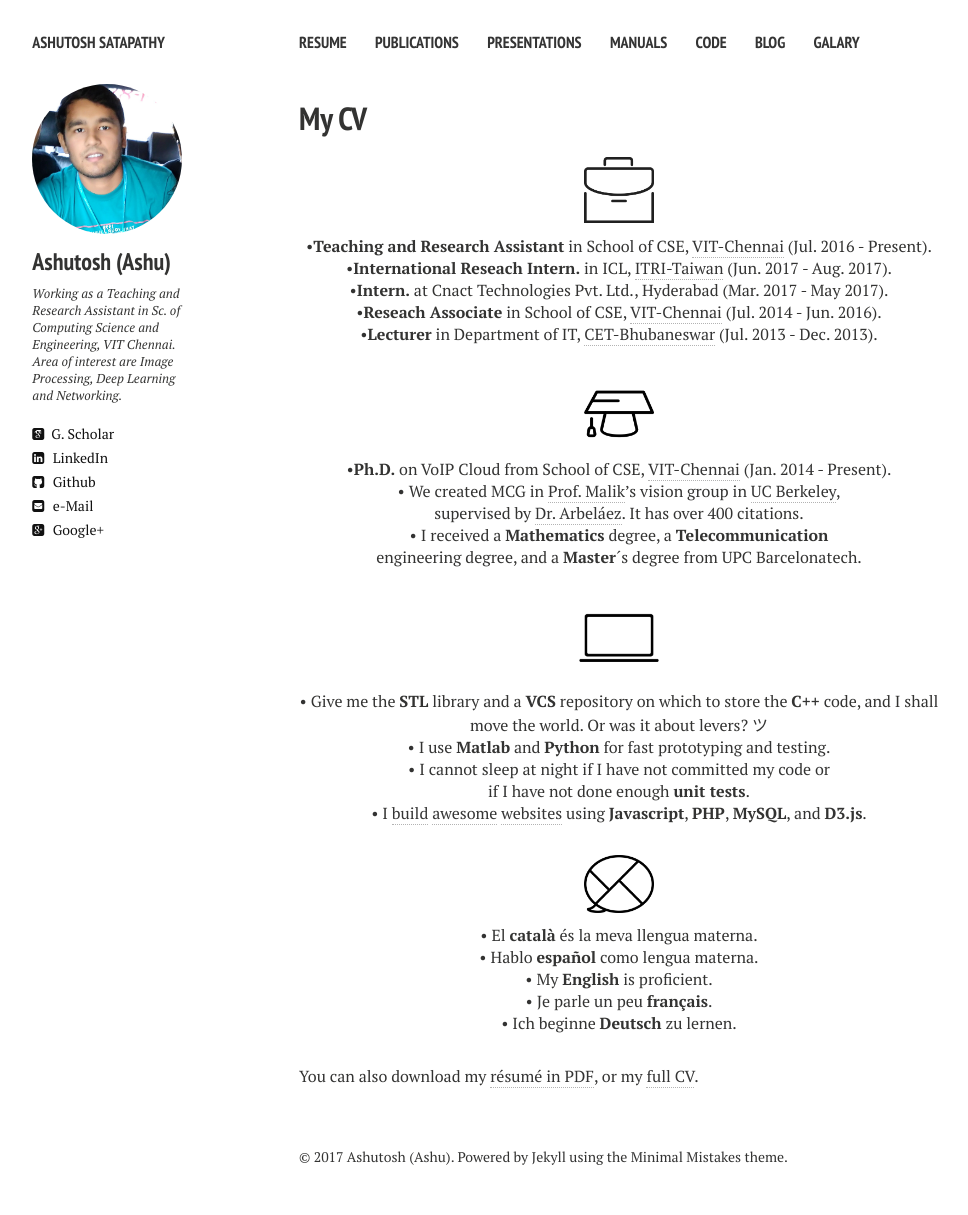
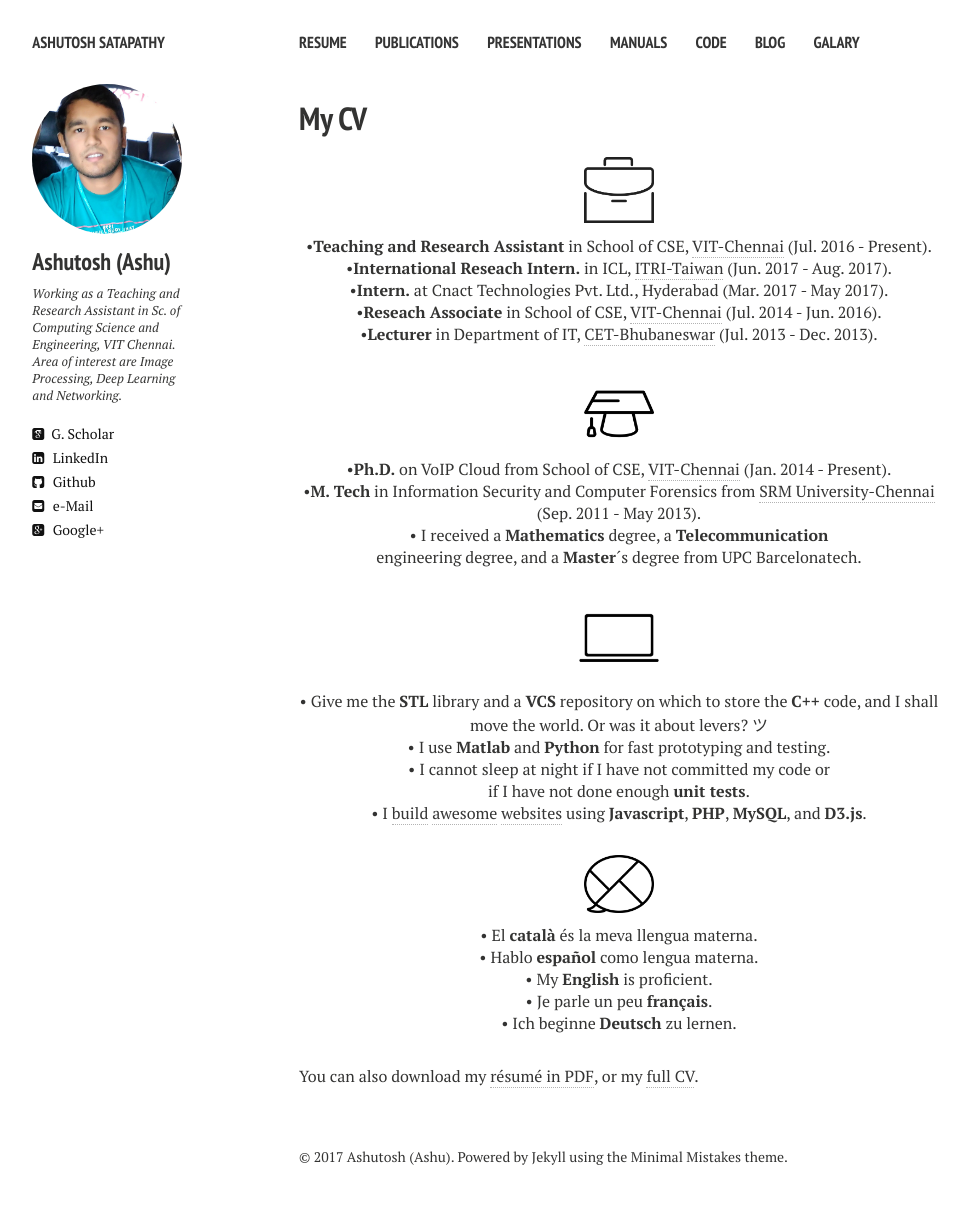
Before and after one commit to ashutoshsatapathy1990/ashutoshsatapathy1990.github.io, a Jekyll site: the page built from cv.md, in a window 1280 px wide. Shown: the whole page, without its empty margins (21-989 px from the left). Built offline with Jekyll 4.4.1, drawn with Linux system fonts in a browser that asks for light colours; nearby versions of some CDN libraries.

Commit message:
Update cv.html

```diff
--- a/_layouts/cv.html
+++ b/_layouts/cv.html
@@ -53,7 +53,7 @@
 
     <p align="center" class=bottom-small><img src="{{ site.url }}/images/CV/study2.png" alt="Education" width="70" height="70"></p>
     <p align="center">&#8226<strong>Ph.D.</strong> on VoIP Cloud from School of CSE, <a href="http://chennai.vit.ac.in/" target="_blank">VIT-Chennai</a> (Jan. 2014 - Present).</p>
-    <p align="center">&#8226 We created MCG in <a href="http://www.cs.berkeley.edu/~malik/" target="_blank">Prof. Malik</a>’s vision group in <a href="http://www.berkeley.edu" target="_blank">UC Berkeley</a>,<br>supervised by <a href="http://www.cs.berkeley.edu/~arbelaez/index.html" target="_blank">Dr. Arbeláez</a>. It has over 400 citations.</p>
+      <p align="center">&#8226<strong>M. Tech</strong> in Information Security and Computer Forensics from <a href="http://www.cs.berkeley.edu/~malik/" target="_blank">SRM University-Chennai</a> (Sep. 2011 - May 2013).</p>
     <p align="center" class="bottom-three">&#8226 I received a <strong>Mathematics</strong> degree, a <strong>Telecommunication</strong><br>engineering degree, and a <strong>Master</strong>´s degree from UPC Barcelonatech</a>.</p>
 
     <p align="center" class=bottom-small><img src="{{ site.url }}/images/CV/computer2.png" alt="Computer Skills" width="80" height="80"></p>
```
